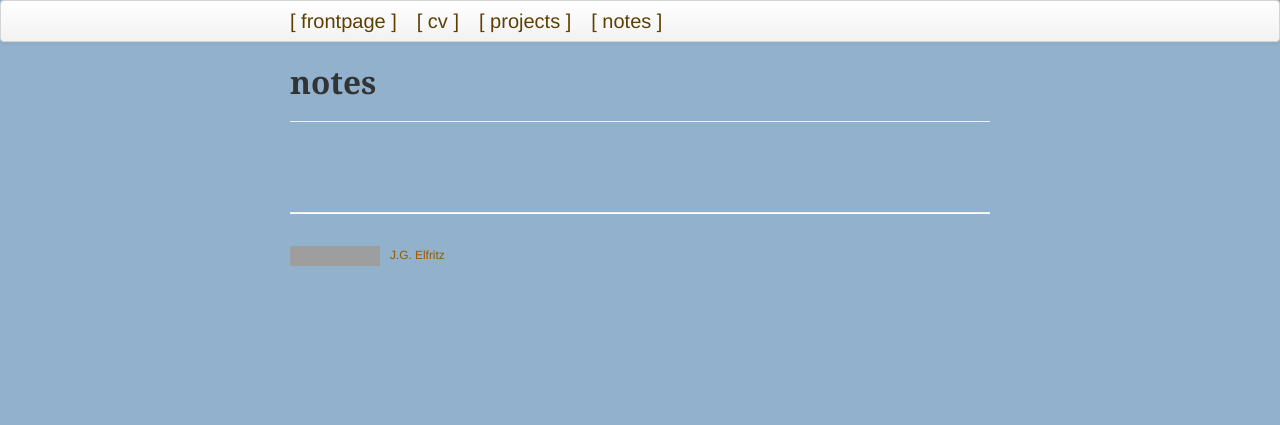
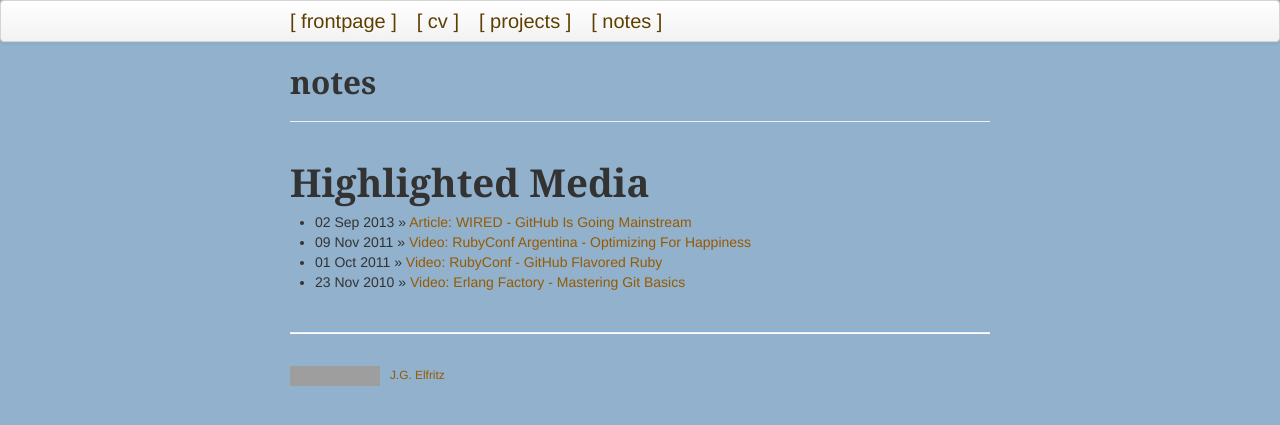
Before and after one commit to justinelfritz/justinelfritz.github.io, a Jekyll site: the page built from pages/notes.md, in a window 1280 px wide. Shown: the top 425 px of the page. Built offline with Jekyll 4.4.1, drawn with Linux system fonts in a browser that asks for light colours; grey boxes are pictures that could not be loaded.

Commit message:
begin testing layout with items listed independently in 'notes.md' file

```diff
--- a/_config.yml
+++ b/_config.yml
@@ -53,7 +53,7 @@ JB :
   #     This means always setting the protocol (http|https) or prefixing with "/"
   #
   # NOTE: Replace this next line with your own URL, likely with username.github.io
-  BASE_PATH : https://kbroman.org/simple_site
+  # BASE_PATH : https://kbroman.org/simple_site
   BASE_PATH : https://mag06.github.io
 
   # By default, the asset_path is automatically defined relative to BASE_PATH plus the enabled theme.
--- a/pages/notes.md
+++ b/pages/notes.md
@@ -4,8 +4,10 @@ title: notes
 description: miscellaneous notes files
 ---
 
-<ul class="posts">
-    {% for post in site.posts %}
-      <li><span>{{ post.date | date_to_string }}</span> &raquo; <a href="{{ post.url }}">{{ post.title }}</a></li>
-    {% endfor %}
+<h1>Highlighted Media</h1>
+  <ul class="posts">
+    <li><span>02 Sep 2013</span> &raquo; <a href="https://www.wired.com/2013/09/github-for-anything/">Article: WIRED - GitHub Is Going Mainstream</a></li>
+    <li><span>09 Nov 2011</span> &raquo; <a href="http://vimeo.com/39016099">Video: RubyConf Argentina - Optimizing For Happiness</a></li>
+    <li><span>01 Oct 2011</span> &raquo; <a href="http://confreaks.com/videos/712-rubyconf2011-github-flavored-ruby">Video: RubyConf - GitHub Flavored Ruby</a></li>
+    <li><span>23 Nov 2010</span> &raquo; <a href="http://vimeo.com/17118008">Video: Erlang Factory - Mastering Git Basics</a></li>
   </ul>
```
Also changed, not shown: _layouts/post.html (+2 -15 lines).
